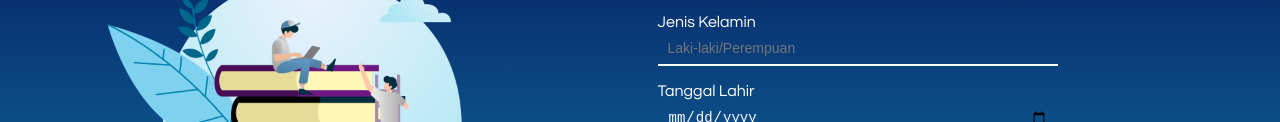
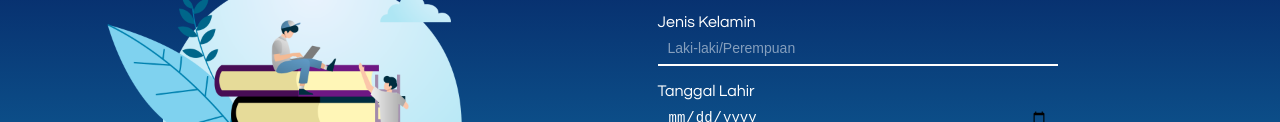
Before and after one commit to tsanyaaz/MyClass, a plain HTML site: page daftar.html in a window 1280 px wide. Shown: the part 220-342 px from the top of the page. Drawn offline with Linux system fonts and the light colour scheme.

Commit message:
Update daftar.css

```diff
--- a/daftar.css
+++ b/daftar.css
@@ -37,3 +37,8 @@
 option {
     background-color: #000046;
 }
+
+::placeholder {
+    color: white;
+    opacity: 0.5;
+}
```
